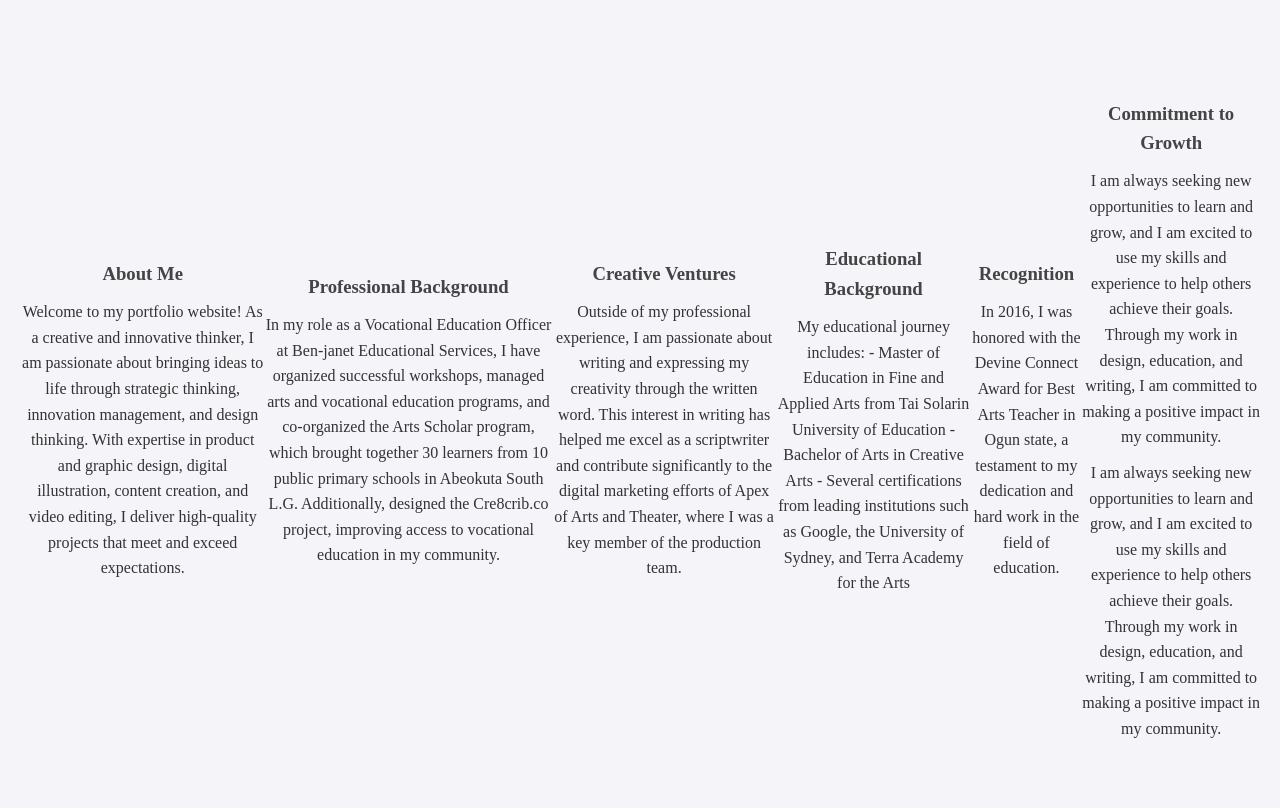
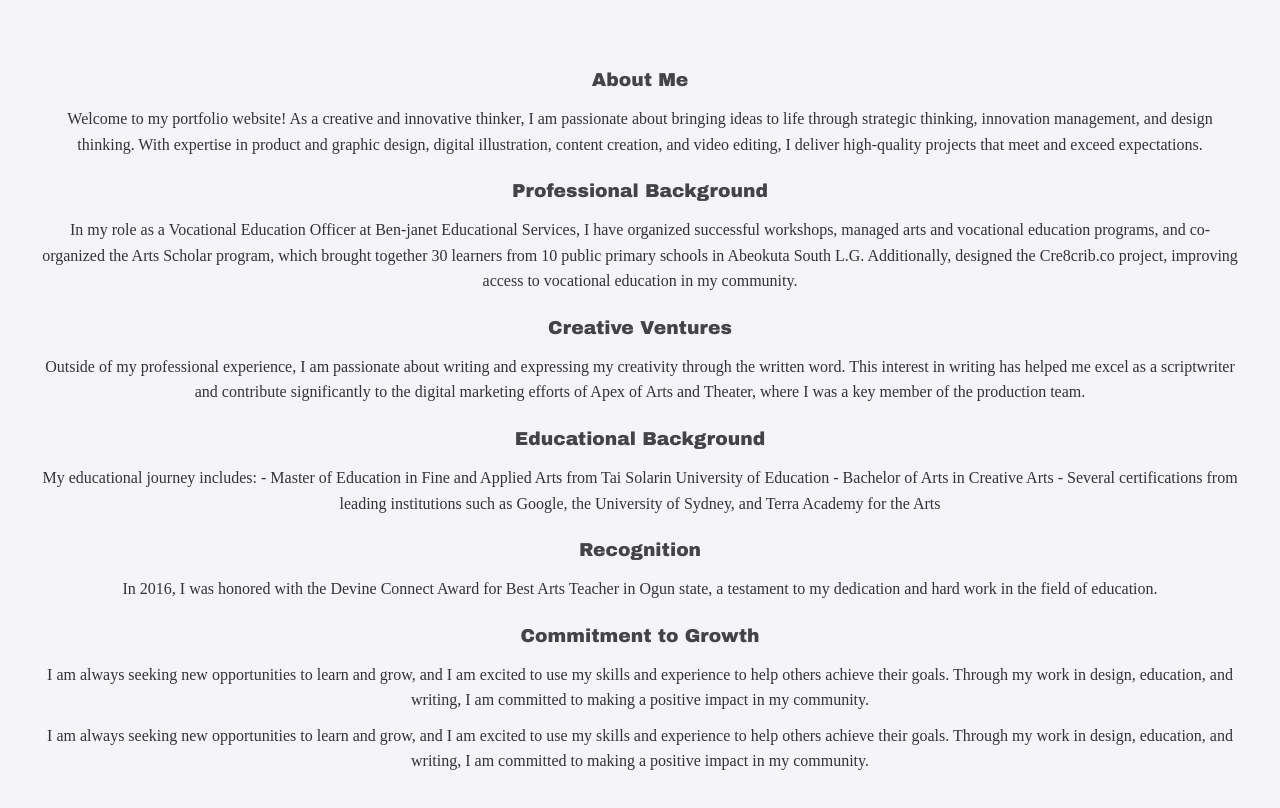
Before and after one commit to bee2r/code, a plain HTML site: page about.html in a window 1280 px wide. Drawn offline with Linux system fonts and the light colour scheme.

Commit message:
Add files via upload

```diff
--- a/about.html
+++ b/about.html
@@ -7,6 +7,7 @@
     <link rel="stylesheet" href="profile.css">
 </head>
 <body>
+    <div id="about">
         <div>
           <h3>About Me</h3>
                 <p>
@@ -69,5 +70,6 @@ and Terra Academy for the Arts
                     and writing, I am committed to making a positive impact in my community.
                 </p>
         </div>
+    </div>
 </body>
 </html>
--- a/profile.css
+++ b/profile.css
@@ -136,6 +136,17 @@
     margin: 10px 0;
   }
 
+  #about{
+    margin:10px;
+    padding: 10px;
+    display: flex;
+    flex-direction: column;
+    flex-wrap: nowrap;
+  }
+  #about h3{
+    font-family:  'Arial black', sans-serif;
+    color: #444;
+  }
   /*footer {
     background-color: #333;
     color: #fff;
```
Lines whose indentation alone changed are shown as unchanged.
